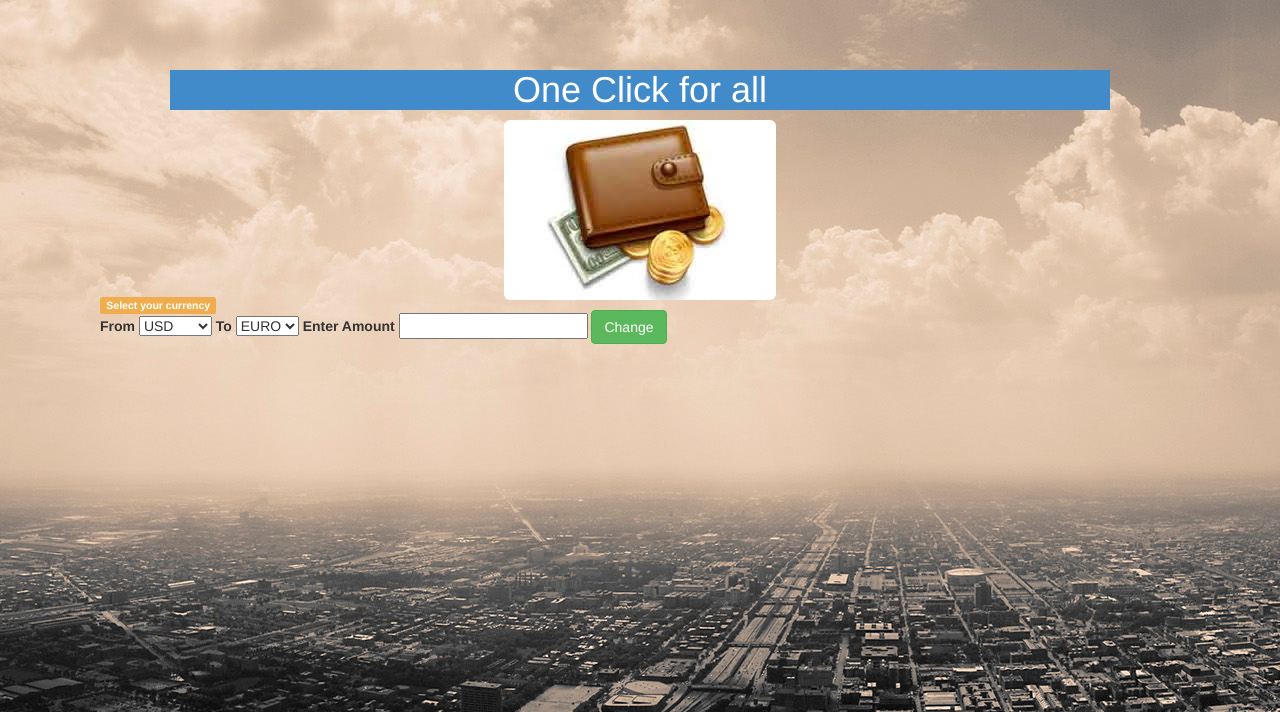
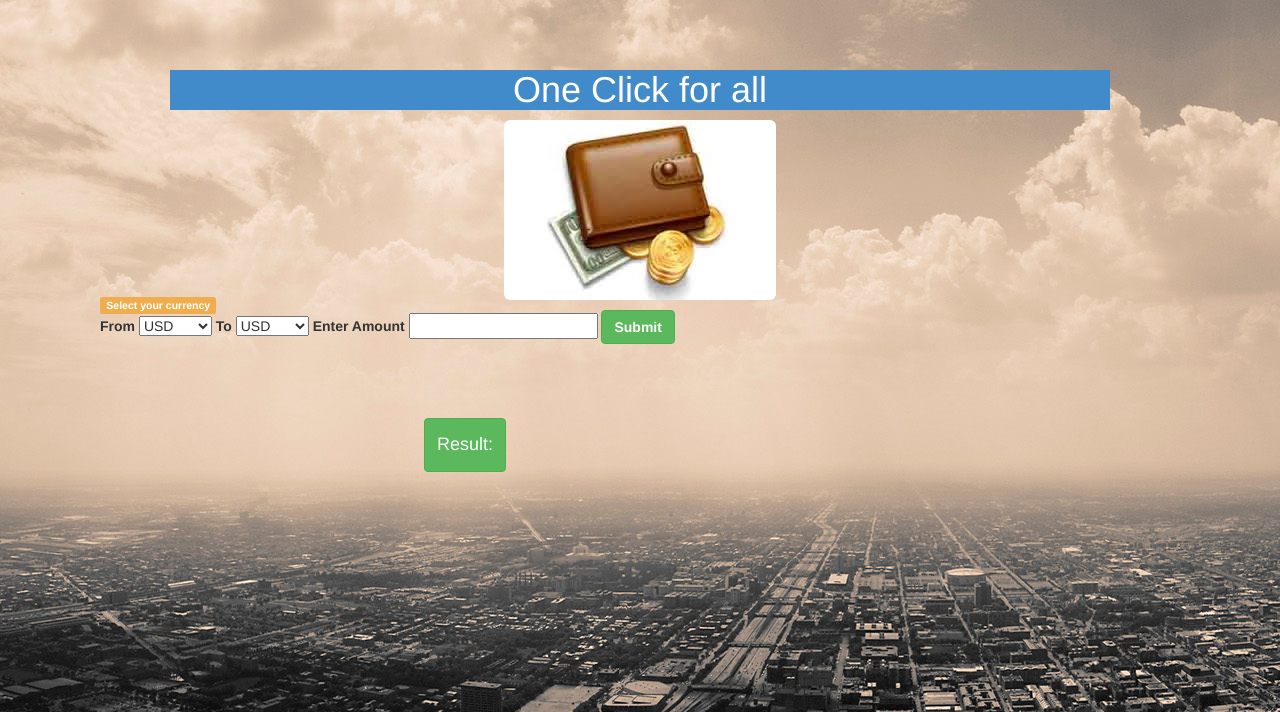
Before and after one commit to arezki1/Travel-Dublin, a PHP site: page /currency.php in a window 1280 px wide. Shown: the top 712 px of the page. Run offline with PHP 8.4, Linux system fonts and the light colour scheme; some libraries are stand-ins or nearby versions.

Commit message:
currency

```diff
--- a/currency.php
+++ b/currency.php
@@ -32,24 +32,37 @@
 		<select name="from">
 			<option value="usd">USD</option>
 			<option value="pound">POUND</option>
+			<option value="euro">EURO</option>
+			<option value="ruble">Ruble</option>
+			<option value="baht">BAHT</option>
+
+
 		</select>
 
 		<label for="to">To</label>
 		<select name="to">
+
+		    <option value="usd">USD</option>
 			<option value="euro">EURO</option>
 			<option value="baht">BAHT</option>
+			<option value="ruble">Ruble</option>
+			<option value="pound">POUND</option>
 		</select>
 
 		<label for="c_input">Enter Amount</label>
 		<input type="number" name="camount" required=""/>
 
 
-		<button type="submit" name="convert" value="Convert" class="btn btn-success">Change</button>
+		<button type="submit" name="convert" value="Convert" class="btn btn-success"><b>Submit</b></button>
 	</form>
 	<br /><br /><br />
 
+<div class='btn btn-success center' style="margin-left: 30%;font-weight:bold">
+
+	<h4> Result: </h4>
 
 <?php
+
 	if (isset($_POST['convert'])) {
 		$from=$_POST['from'];
 		$to=$_POST['to'];
@@ -61,27 +74,101 @@
 			exit();
 		}
 
-		echo '<div class="center">';
+
 		if($from=='usd'){
 			if($to=='euro'){
 				$result=$amount*0.88;
-				echo "Exchange is ".$result." euro";
+				echo $result." Euro";
 			}
 			else if ($to=='baht') {
 				$result=$amount*34.82;
-				echo "Exchange is ".$result." baht";
+				echo $result." Baht";
+			}
+				else if ($to=='ruble') {
+				$result=$amount*55.82;
+				echo $result." Ruble";
+			}
+				else if ($to=='pound') {
+				$result=$amount / 1.82;
+				echo $result." Round";
 			}
 		}
 		else if ($from=='pound') {
 			if($to=='euro'){
 				$result=$amount*1.27;
-				echo "Exchange is ".$result." euro";
+				echo $result." Euro";
 			}
 			else if ($to=='baht') {
 				$result=$amount*50.13;
-				echo "Exchange is ".$result." baht";
+				echo $result." Raht";
+			}
+			else if ($to=='ruble') {
+				$result=$amount*65.82;
+				echo $result." Ruble";
+			}
+			else if ($to=='usd') {
+				$result=$amount*5.82;
+				echo $result." Ruble";
 			}
 		}
-		echo '</div>';
+		else if ($from=='ruble') {
+			if($to=='euro'){
+				$result=$amount /  1.27;
+				echo $result." Euro";
+			}
+			else if ($to=='baht') {
+				$result=$amount*5.13;
+				echo $result." Baht";
+			}
+			else if ($to=='usd') {
+				$result=$amount /  65.82;
+				echo $result." Ruble";
+			}
+				else if ($to=='pound') {
+				$result=$amount / 5.82;
+				echo $result." Pound";
+			}
+		}
+			if($from=='baht'){
+			if($to=='euro'){
+				$result=$amount / 45.88;
+				echo $result." euro";
+			}
+			else if ($to=='usd') {
+				$result=$amount / 34.82;
+				echo $result." Baht";
+			}
+				else if ($to=='ruble') {
+				$result=$amount / 5.82;
+				echo $result." Ruble";
+			}
+				else if ($to=='pound') {
+				$result=$amount / 65.82;
+				echo $result." Pound";
+			}
+		}
+			if($from=='euro'){
+			if($to=='baht'){
+				$result=$amount * 45.88;
+				echo $result." Euro";
+			}
+			else if ($to=='usd') {
+				$result=$amount * 1.82;
+				echo $result." Baht";
+			}
+				else if ($to=='ruble') {
+				$result=$amount / 20.82;
+				echo $result." Buble";
+			}
+				else if ($to=='pound') {
+				$result=$amount / 5.82;
+				echo $result." Pound";
+			}
+		}
+
 	}
+
  ?>
+
+</div>
+</div>
```
